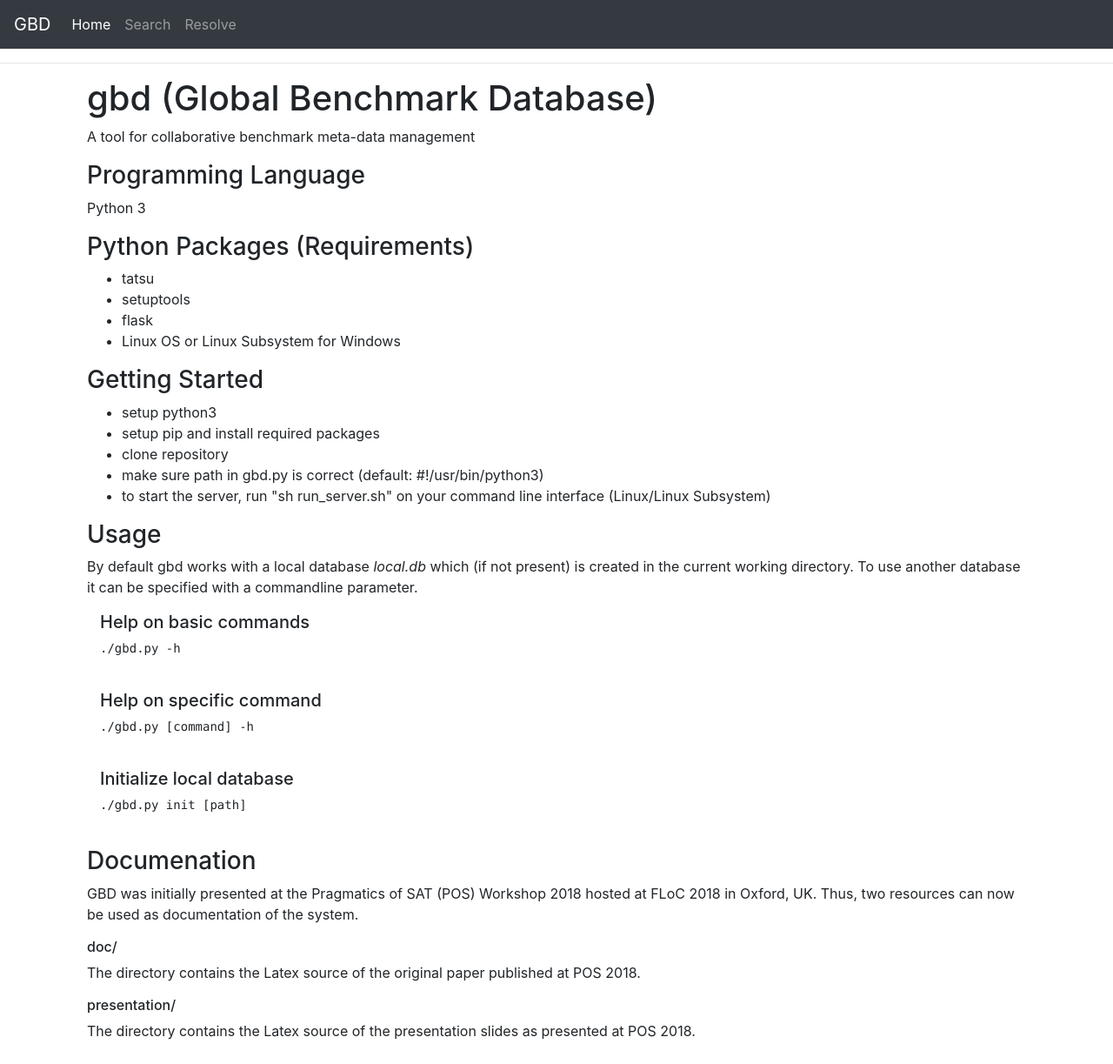
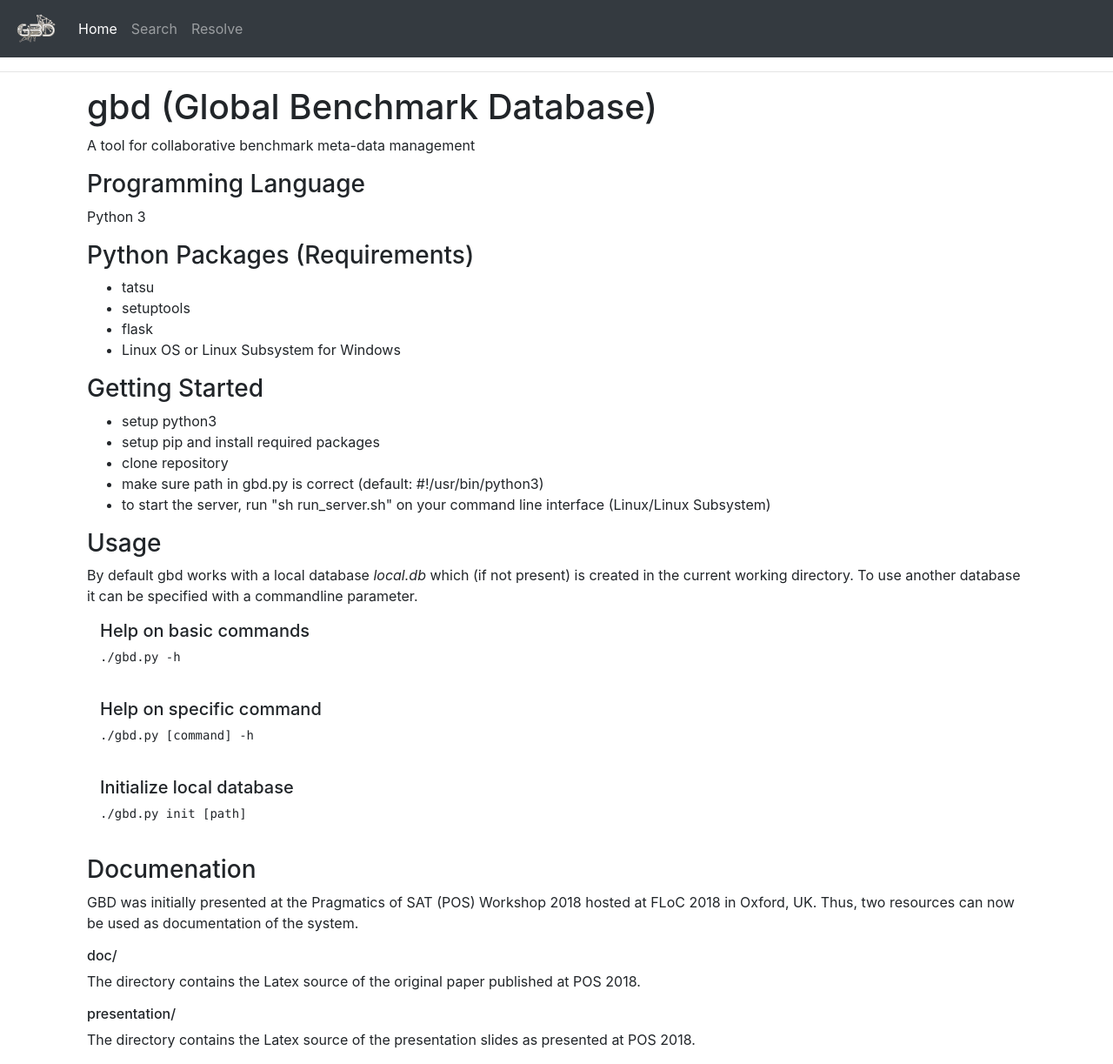
Before and after one commit to Udopia/gbd, a Flask app: page / in a window 1280 px wide. Shown: the whole page at 87% size. Before the commit the page ends 1195 px from the top, so only its background shows below. Run offline with Flask 2, Linux system fonts and the light colour scheme; some libraries are stand-ins or nearby versions.

Commit message:
Show logo in navbar + improve views on errors

```diff
--- a/server.py
+++ b/server.py
@@ -62,8 +62,10 @@ def queryzip():
                 memory_file.seek(0)
                 return send_file(memory_file, attachment_filename='benchmarks.zip', as_attachment=True)
         except exceptions.FailedParse:
+            response += '<hr>'
             response += htmlGenerator.generate_warning("Non-valid query")
         except OperationalError:
+            response += '<hr>'
             response += htmlGenerator.generate_warning("Group not found")
     return response
 
--- a/templates/home.html
+++ b/templates/home.html
@@ -1,11 +1,16 @@
 <!doctype html>
 <html lang="en">
-    <header>
+    <head>
+        <title></title>
+        <meta charset="utf-8">
+        <meta name="viewport" content="width=device-width, initial-scale=1, shrink-to-fit=no">
         <link rel="stylesheet" href="{{ url_for('static', filename='bootstrap/css/bootstrap.min.css') }}">
-    </header>
+        <link rel="stylesheet" href="{{ url_for('static', filename='css/style.css') }}">
+    </head>
     <body>
     <nav class="navbar navbar-expand-lg navbar-dark bg-dark">
-    <a class="navbar-brand" href="/">GBD</a>
+        <a href="/" class="navbar-left"><img style="max-width:50px" src="{{ url_for('static', filename='resources/gbd_logo_small.png') }}"></a>
+    <a class="navbar-brand" href="#"></a>
     <button class="navbar-toggler" type="button" data-toggle="collapse" data-target="#navbarNavAltMarkup" aria-controls="navbarNavAltMarkup" aria-expanded="false" aria-label="Toggle navigation">
         <span class="navbar-toggler-icon"></span>
     </button>
@@ -18,6 +23,7 @@
       </div>
     </nav>
     <hr>
+    <main>
     <div class=""></div>
     <div class="container">
         <div class="container" id="header">
@@ -133,5 +139,6 @@
             </div>
         </div>
     </div>
+    </main>
     </body>
 </html>
--- a/templates/query_form.html
+++ b/templates/query_form.html
@@ -8,7 +8,8 @@
 </head>
 <body>
     <nav class="navbar navbar-expand-lg navbar-dark bg-dark">
-    <a class="navbar-brand" href="/">GBD</a>
+        <a href="/" class="navbar-left"><img style="max-width:50px" src="{{ url_for('static', filename='resources/gbd_logo_small.png') }}"></a>
+    <a class="navbar-brand" href="/"></a>
     <button class="navbar-toggler" type="button" data-toggle="collapse" data-target="#navbarNavAltMarkup" aria-controls="navbarNavAltMarkup" aria-expanded="false" aria-label="Toggle navigation">
         <span class="navbar-toggler-icon"></span>
     </button>
@@ -69,8 +70,5 @@
         </div>
     </div>
 </main>
-<script>
-
-</script>
 </body>
 </html>
```
Also changed, not shown: templates/resolve_form.html (+5 -3 lines).
